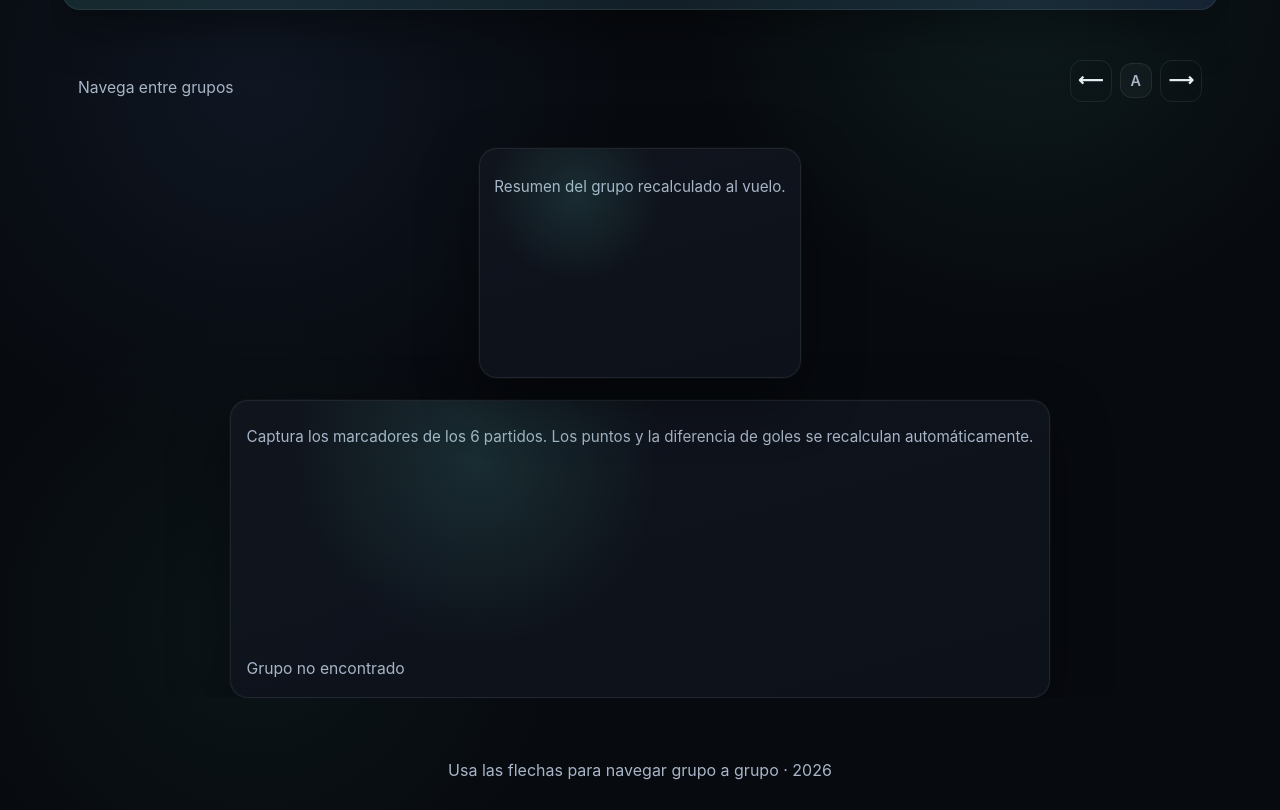
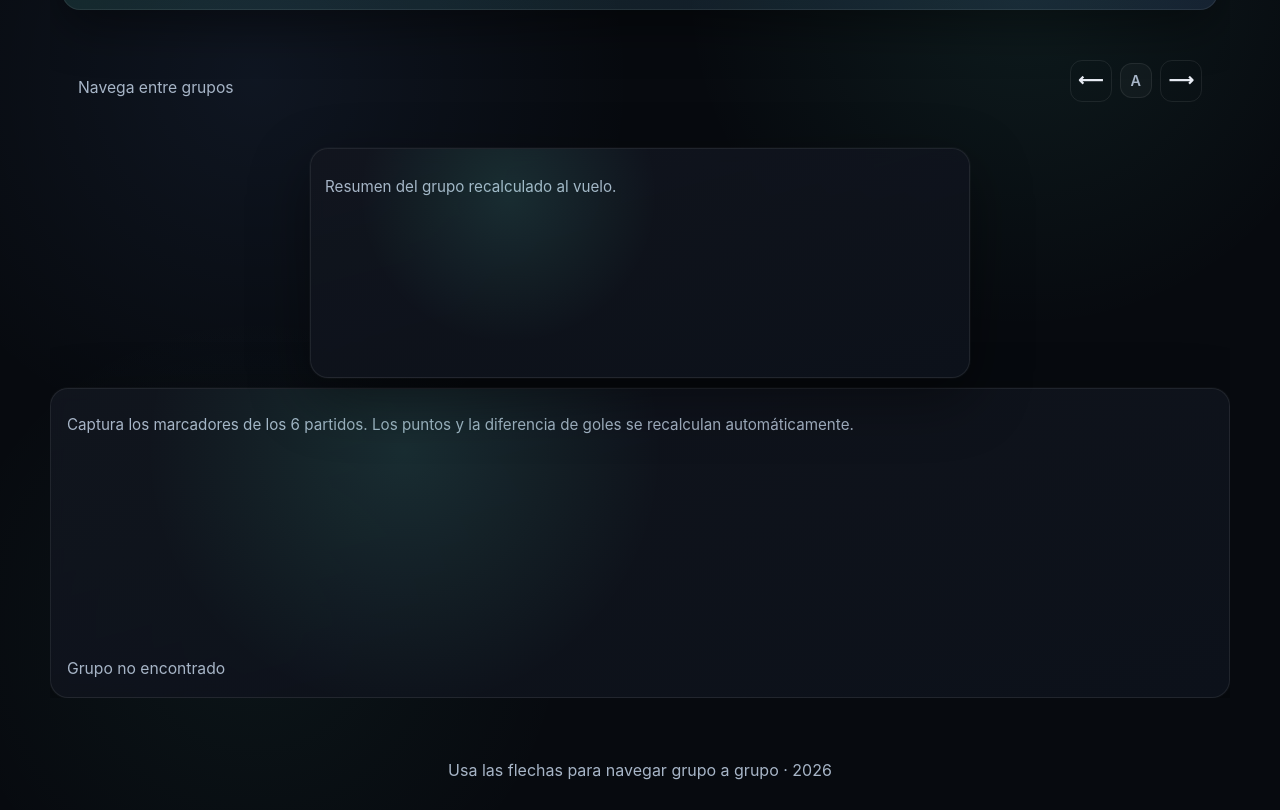
Before and after one commit to DrachenF/Simulador-Mundial2026, a plain HTML site: page static/grupo.html in a window 1280 px wide. Shown: the part 102-912 px from the top of the page. Drawn offline with Linux system fonts and the light colour scheme; no server answers.

Commit message:
Simplify edit layout with full-width jornadas scroll

```diff
--- a/static/grupo.html
+++ b/static/grupo.html
@@ -24,11 +24,12 @@
           <button class="button secondary icon" id="next" aria-label="Grupo siguiente">⟶</button>
         </div>
       </header>
-      <section class="card sticky-panel compact">
+      <div class="edit-layout">
+        <section class="card sticky-panel compact summary-card">
           <p class="helper">Resumen del grupo recalculado al vuelo.</p>
           <div id="tabla-container"></div>
         </section>
-      <section class="card matches-card" style="margin-top: 12px;">
+        <section class="card matches-card">
           <p class="helper">Captura los marcadores de los 6 partidos. Los puntos y la diferencia de goles se recalculan automáticamente.</p>
           <div class="journey-nav" id="journey-nav"></div>
           <div id="matches-container"></div>
@@ -37,6 +38,7 @@
           </div>
         </section>
       </div>
+    </div>
     <footer>Usa las flechas para navegar grupo a grupo · 2026</footer>
     <script src="./js/grupo.js" type="module"></script>
   </body>
--- a/static/styles.css
+++ b/static/styles.css
@@ -55,6 +55,14 @@ h1 {
   display: flex;
   flex-direction: column;
   gap: 10px;
+}
+
+.edit-layout {
+  display: flex;
+  flex-direction: column;
+  flex: 1;
+  gap: 10px;
+  min-height: 0;
 }
 
 .hero {
@@ -129,8 +137,7 @@ h1 {
 }
 
 .matches-card {
-  max-width: 1080px;
-  margin: 2px auto 0;
+  margin: 0;
   padding-top: 10px;
   flex: 1;
   display: flex;
@@ -156,6 +163,12 @@ h1 {
   position: sticky;
   top: 10px;
   z-index: 5;
+}
+
+.summary-card {
+  max-width: 620px;
+  align-self: center;
+  width: 100%;
 }
 
 .card::after {
```
Lines whose indentation alone changed are shown as unchanged.
